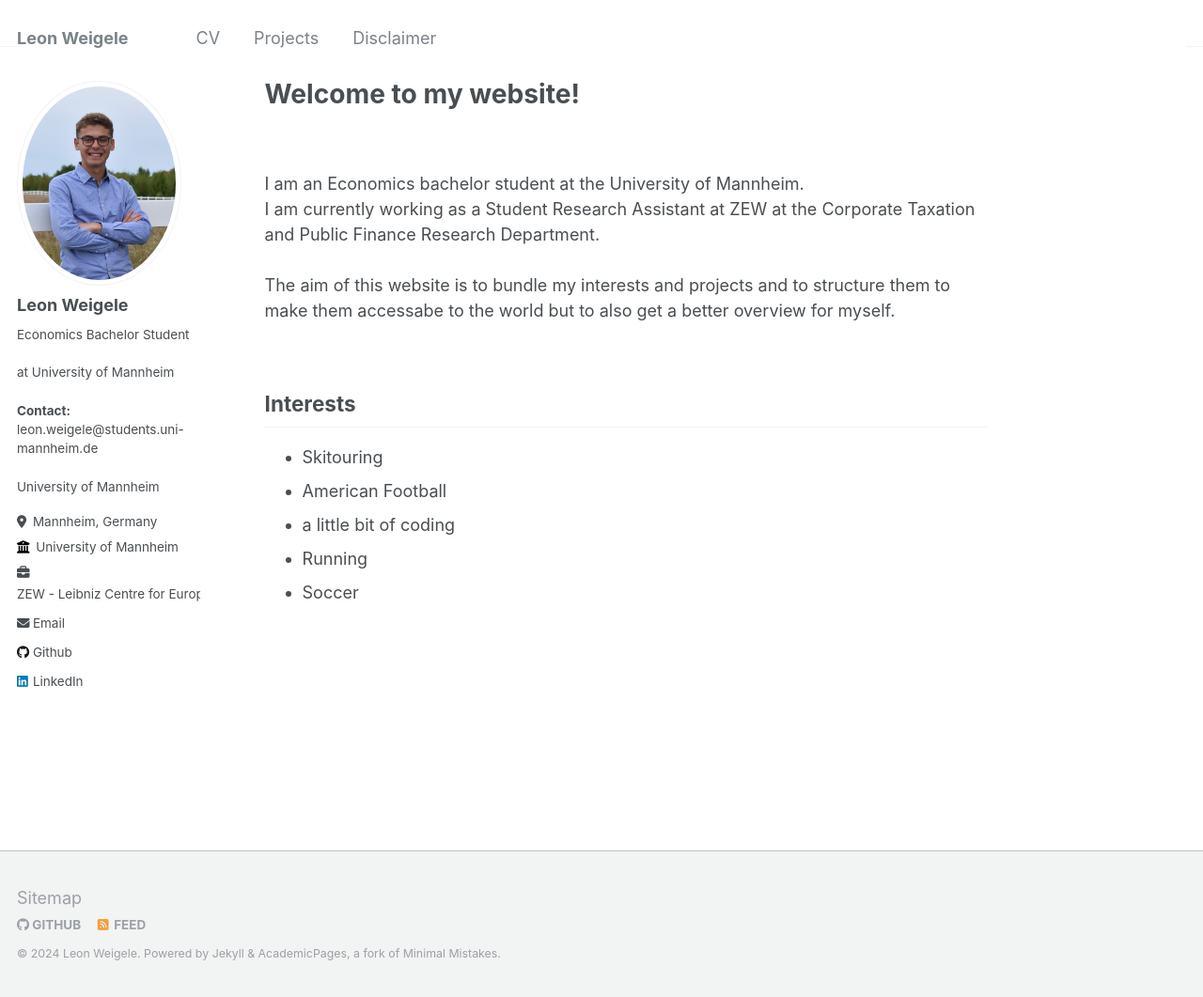
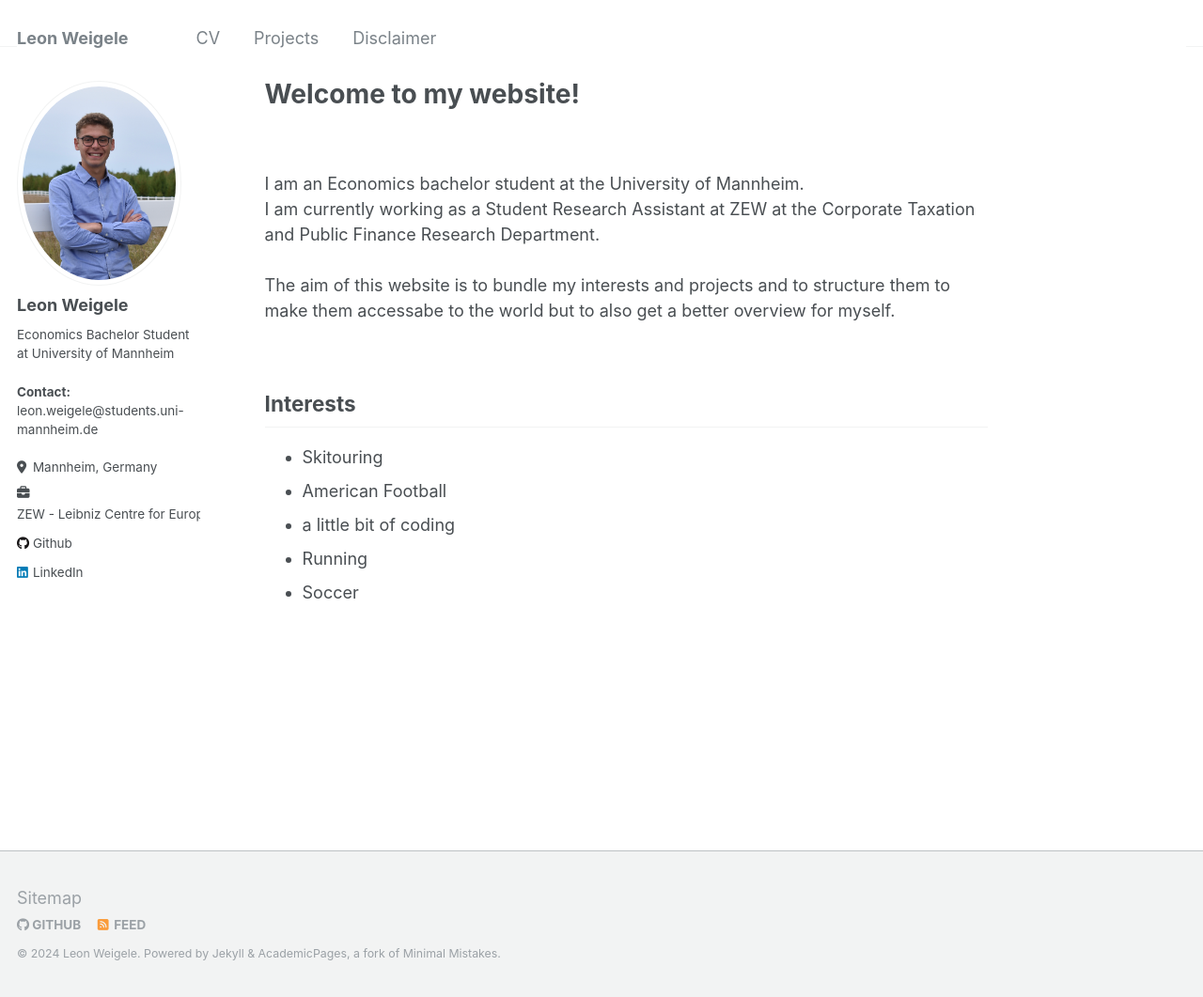
Before and after one commit to leonhamburg/leonweigele.github.io, a Jekyll site: the page built from _pages/about.md, in a window 1280 px wide and 1061 px high. Shown: the whole window at 94% size. Built offline with Jekyll 4.4.1, drawn with Linux system fonts in a browser that asks for light colours.

Commit message:
style changes

```diff
--- a/_config.yml
+++ b/_config.yml
@@ -24,12 +24,12 @@ author:
   avatar           : "leon-weigele.jpg"
   name             : "Leon Weigele"
   pronouns         : # example: "she/her"
-  bio              : "Economics Bachelor Student <br> <br> at University of Mannheim <br> <br> <strong> Contact: </strong> <br> leon.weigele@students.uni-mannheim.de"
-  university       : "University of Mannheim"
+  bio              : "Economics Bachelor Student <br> at University of Mannheim <br> <br> <strong> Contact: </strong> <br> leon.weigele@students.uni-mannheim.de"
+  university       : # "University of Mannheim"
   location         : "Mannheim, Germany"
   employer         : "ZEW - Leibniz Centre for European Economic Research"
   uri              : # URL
-  email            : "leon@weigele.eu"
+  email            : # "leon@weigele.eu"
 
   # Academic websites
   arxiv            : # URL - Update with the correct link to your profile
--- a/_includes/author-profile.html
+++ b/_includes/author-profile.html
@@ -29,7 +29,7 @@
         <li class="author__desktop"><i class="fa-solid fa-location-dot icon-pad-right" aria-hidden="true"></i>{{ author.location }}</li>
       {% endif %}
       {% if author.university %}
-      <li class="author__desktop"><i class="fa fa-solid fa-building-columns icon-pad-right" aria-hidden="true"></i>{{ author.university }}</li>
+      <li class="author__desktop"><i class="fa fa-solid fa-building-columns icon-pad-right" aria-hidden="true"></i>{{ University of Mannheim }}</li>
       {% endif %}
       {% if author.employer %}
         <li class="author__desktop">
```
